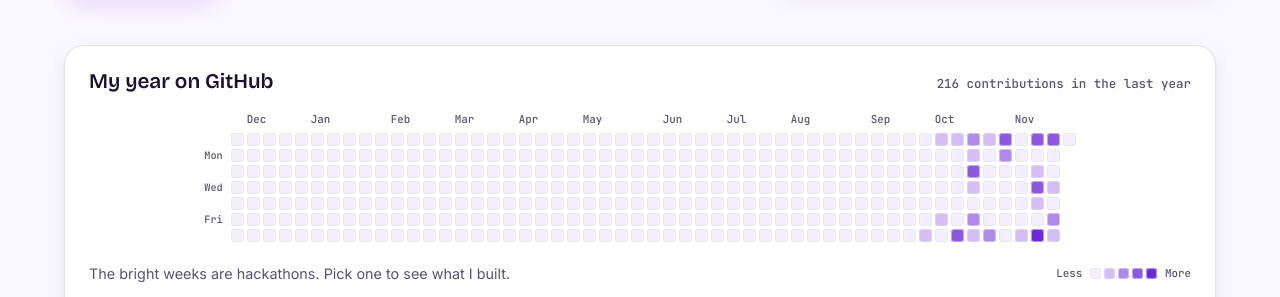
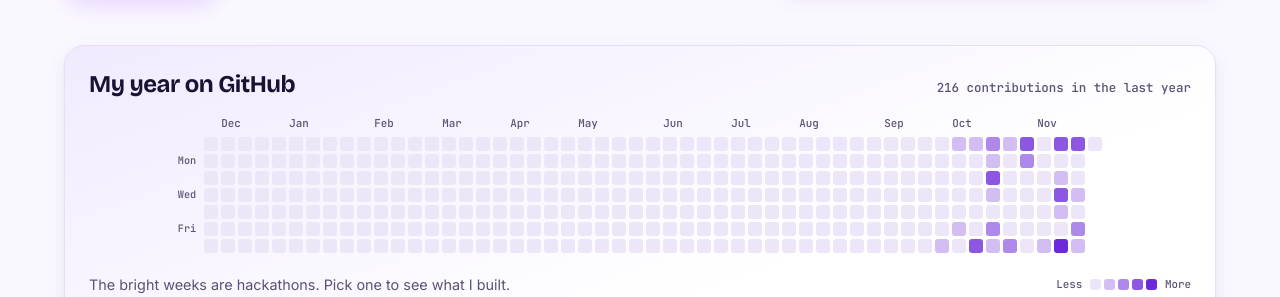
Before and after one commit to dkoyi/dkoyi.github.io, a plain HTML site: page index.html in a window 1280 px wide. Shown: the part 459-756 px from the top of the page. Drawn offline with nearby package versions, Linux system fonts and the light colour scheme.

Commit message:
Heatmap: violet scale and left-to-right fill-in
Five violet steps for light and dark, a tinted panel, and slightly
larger cells. Cells animate in column by column. The animation is
disabled under prefers-reduced-motion and never changes the data.

```diff
--- a/assets/css/style.css
+++ b/assets/css/style.css
@@ -266,7 +266,7 @@ code { font-family: var(--font-mono); font-size: 0.85em; background: var(--surfa
 /* ---------- Commit heatmap ---------- */
 .commits { margin: 3rem 0 0; padding: 1.5rem; }
 .commits__head { display: flex; flex-wrap: wrap; align-items: baseline; justify-content: space-between; gap: 0.25rem 1rem; margin-bottom: 1rem; }
-.commits__title { font-family: var(--font-display); font-weight: 600; font-size: 1.3rem; margin: 0; }
+.commits__title { font-family: var(--font-display); font-weight: 700; font-size: 1.5rem; letter-spacing: -0.02em; margin: 0; }
 .commits__total { font-family: var(--font-mono); font-size: 0.78rem; color: var(--text-muted); margin: 0; }
 .commits__scroll { overflow-x: auto; padding-bottom: 0.25rem; scrollbar-width: thin; }
 .commits__chart {
@@ -274,7 +274,7 @@ code { font-family: var(--font-mono); font-size: 0.85em; background: var(--surfa
   display: grid; grid-template-columns: auto max-content; grid-template-rows: auto auto;
   column-gap: 0.5rem; row-gap: 0.35rem; width: max-content; margin-inline: auto;
 }
-@media (min-width: 1100px) { .commits__chart { --cell: 13px; } }
+@media (min-width: 1100px) { .commits__chart { --cell: 14px; } }
 .commits__months {
   grid-column: 2; display: grid; grid-auto-flow: column; grid-auto-columns: var(--cell); column-gap: var(--gap);
   font-family: var(--font-mono); font-size: 0.68rem; color: var(--text-muted); height: 1rem; line-height: 1rem;
@@ -294,11 +294,24 @@ code { font-family: var(--font-mono); font-size: 0.85em; background: var(--surfa
 .commits__legend .c { width: 11px; height: 11px; display: inline-block; }
 .commits__legend .c:first-of-type { margin-left: 0.3rem; }
 .commits__legend .c:last-of-type { margin-right: 0.3rem; }
-.c { border-radius: 3px; background: var(--surface-2); outline: 1px solid color-mix(in srgb, var(--border) 60%, transparent); outline-offset: -1px; transition: transform 0.15s, opacity 0.2s; }
-.c[data-l="1"] { background: color-mix(in srgb, var(--accent) 30%, var(--surface)); }
-.c[data-l="2"] { background: color-mix(in srgb, var(--accent) 55%, var(--surface)); }
-.c[data-l="3"] { background: color-mix(in srgb, var(--accent) 78%, var(--surface)); }
-.c[data-l="4"] { background: var(--accent); }
+.commits {
+  --h0: #ece6f8; --h1: #d3bef4; --h2: #af89ea; --h3: #8d57e1; --h4: #6d28d9;
+}
+:root[data-theme="dark"] .commits { --h0: #1d1833; --h1: #3b2a73; --h2: #5b3fb0; --h3: #8b5cf6; --h4: #c4b5fd; }
+@media (prefers-color-scheme: dark) {
+  :root:not([data-theme="light"]) .commits { --h0: #1d1833; --h1: #3b2a73; --h2: #5b3fb0; --h3: #8b5cf6; --h4: #c4b5fd; }
+}
+.commits.panel { background: linear-gradient(160deg, var(--accent-soft), var(--surface) 60%); }
+.c { border-radius: 3px; background: var(--h0); transition: transform 0.15s, opacity 0.2s; }
+.c[data-l="1"] { background: var(--h1); }
+.c[data-l="2"] { background: var(--h2); }
+.c[data-l="3"] { background: var(--h3); }
+.c[data-l="4"] { background: var(--h4); }
+@keyframes cell-in { from { opacity: 0; transform: scale(0.4); } to { opacity: 1; transform: none; } }
+@media (prefers-reduced-motion: no-preference) {
+  /* fill backwards only, so the focus highlight below can still dim and lift cells */
+  .commits__grid .c:not(.c--pad) { animation: cell-in 0.45s ease-out backwards; animation-delay: var(--d, 0ms); }
+}
 .c--pad { visibility: hidden; }
 .commits__grid.is-focus .c { opacity: 0.25; }
 .commits__grid.is-focus .c.is-on { opacity: 1; transform: scale(1.25); }
@@ -312,7 +325,7 @@ code { font-family: var(--font-mono); font-size: 0.85em; background: var(--surfa
   transition: border-color 0.15s, background-color 0.15s;
 }
 .event-chip:hover, .event-chip:focus-visible { border-color: var(--accent); background: var(--accent-soft); }
-.event-chip__dot { width: 8px; height: 8px; border-radius: 50%; background: var(--accent); flex: none; }
+.event-chip__dot { width: 9px; height: 9px; border-radius: 50%; background: linear-gradient(135deg, var(--accent-2), var(--accent)); flex: none; }
 .event-chip__name { white-space: nowrap; }
 @media (max-width: 560px) {
   .commits__events li { flex: 1 1 100%; }
--- a/assets/js/main.js
+++ b/assets/js/main.js
@@ -91,9 +91,11 @@
       frag.appendChild(pad);
     }
     var cells = {};
-    days.forEach(function (d) {
+    days.forEach(function (d, i) {
       var el = document.createElement("span");
       el.className = "c";
+      // fill in left to right, one week column at a time
+      el.style.setProperty("--d", Math.floor((firstDow + i) / 7) * 14 + "ms");
       el.dataset.l = level(d[1], max);
       el.dataset.date = d[0];
       el.title = d[1] + (d[1] === 1 ? " contribution on " : " contributions on ") + fmt(d[0]);
```
